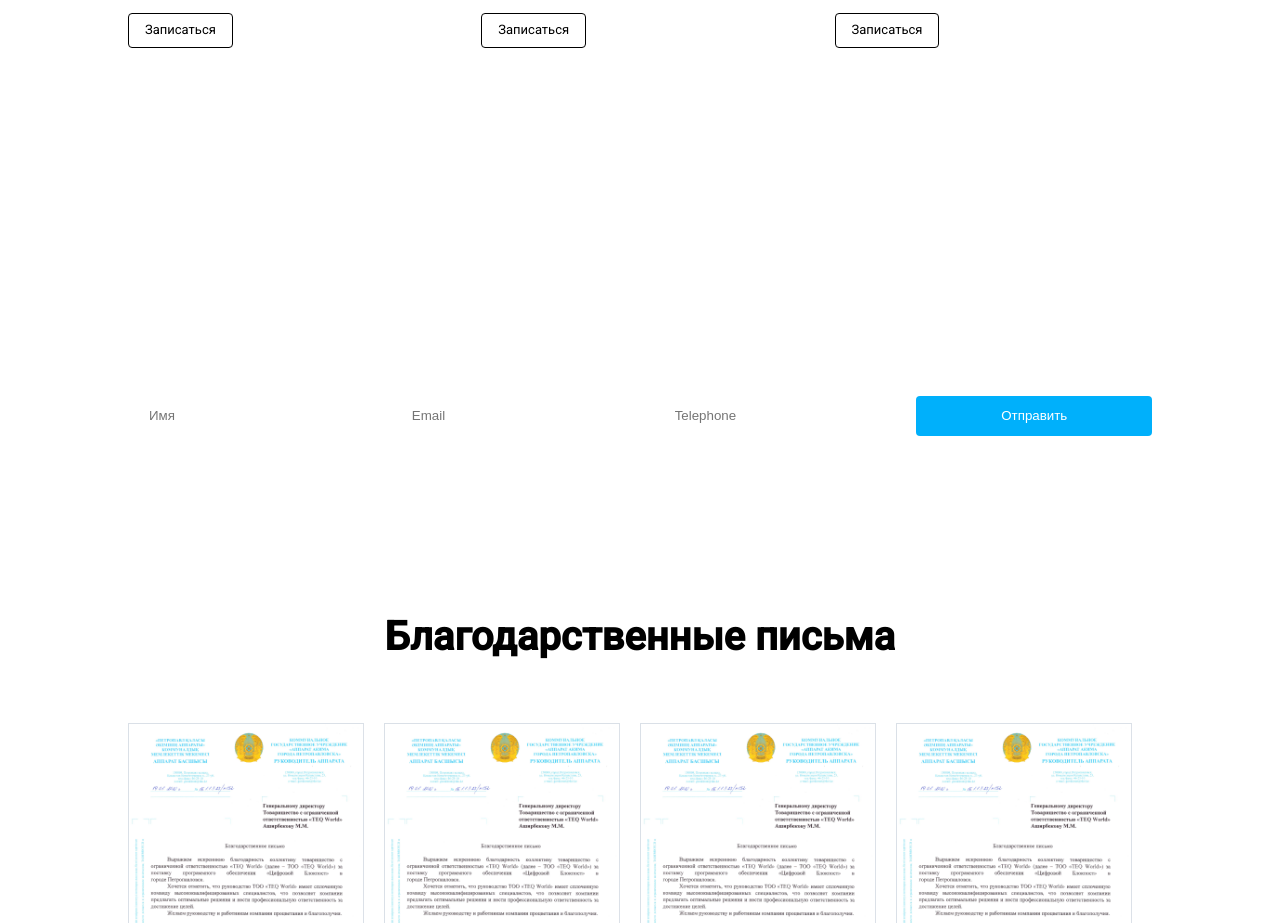
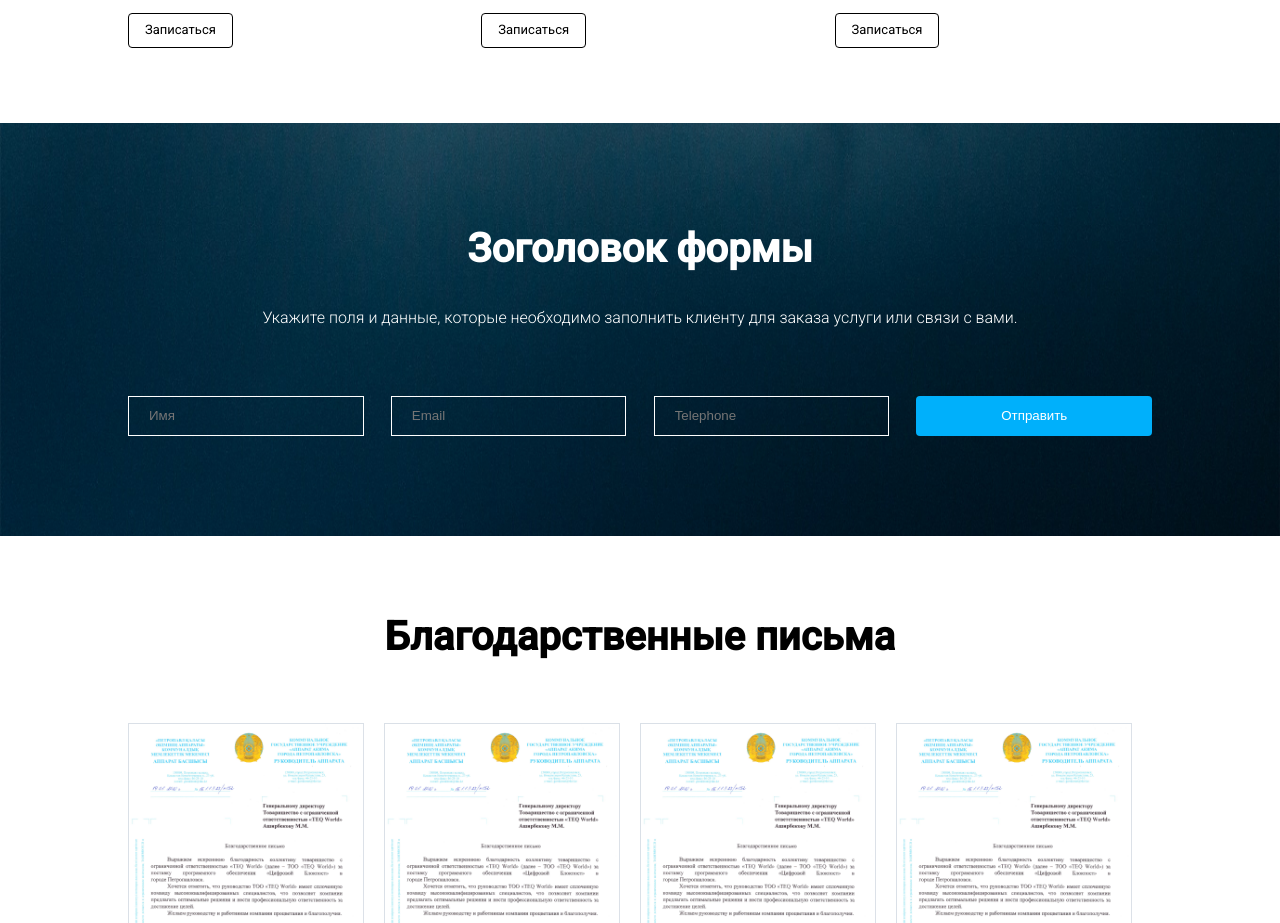
Before and after one commit to MikhailS-Git/ASTANA-IT-Cleansy, a plain HTML site: page index.html in a window 1280 px wide. Shown: the part 4120-5043 px from the top of the page. Drawn offline with nearby package versions, Linux system fonts and the light colour scheme.

Commit message:
Update feedback.css

```diff
--- a/css/feedback.css
+++ b/css/feedback.css
@@ -1,5 +1,5 @@
 .feedback {
-    background-image: url("../img/feedback/form_bg.png");
+    background-image: url("../img/feedback/form_bg.jpg");
     background-size: cover;
     background-position: center;
     background-repeat: no-repeat;
```
